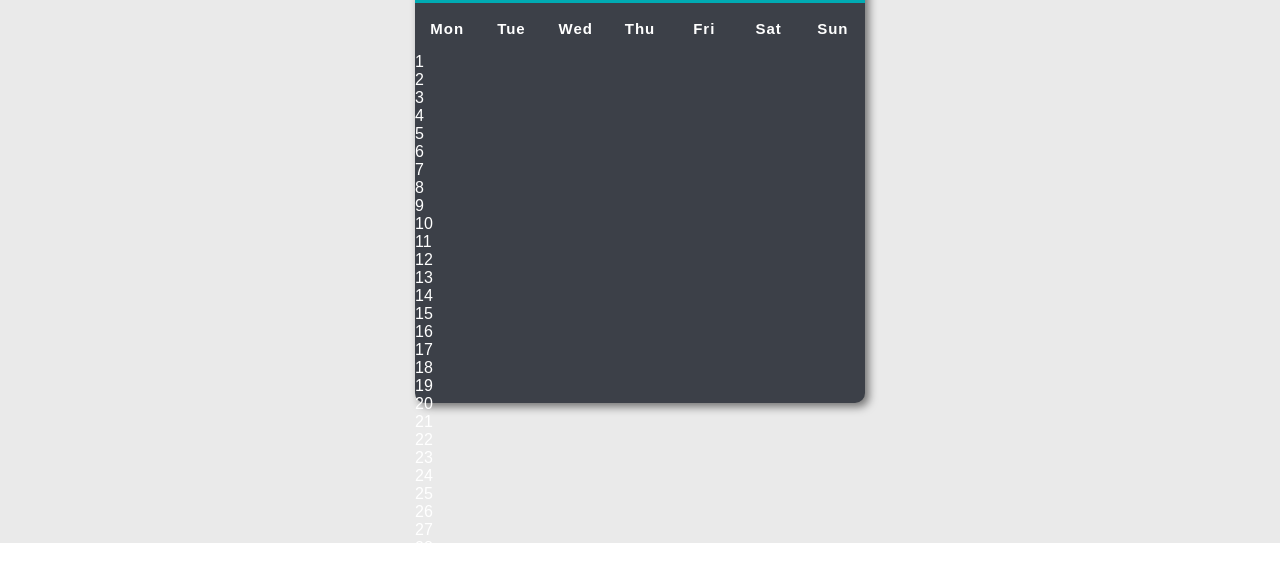
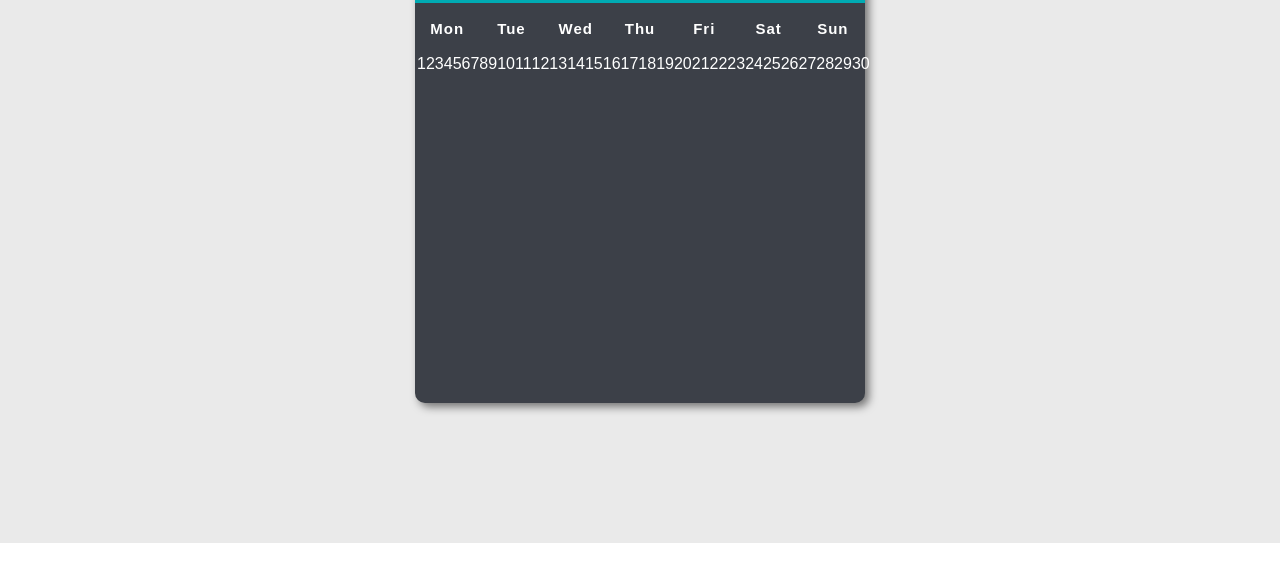
Before and after one commit to legit-develop/calender, a plain HTML site: page index.html in a window 1280 px wide. Shown: the part 257-838 px from the top of the page. After the commit the page ends 800 px from the top, so only its background shows below. Drawn offline with Linux system fonts and the light colour scheme.

Commit message:
add .days syles

```diff
--- a/style.css
+++ b/style.css
@@ -57,3 +57,10 @@ body {
   align-items: center;
   justify-content: center;
 }
+
+.days {
+  width: 100%;
+  display: flex;
+  flex-wrap: flex;
+  padding: 2px;
+}
```
